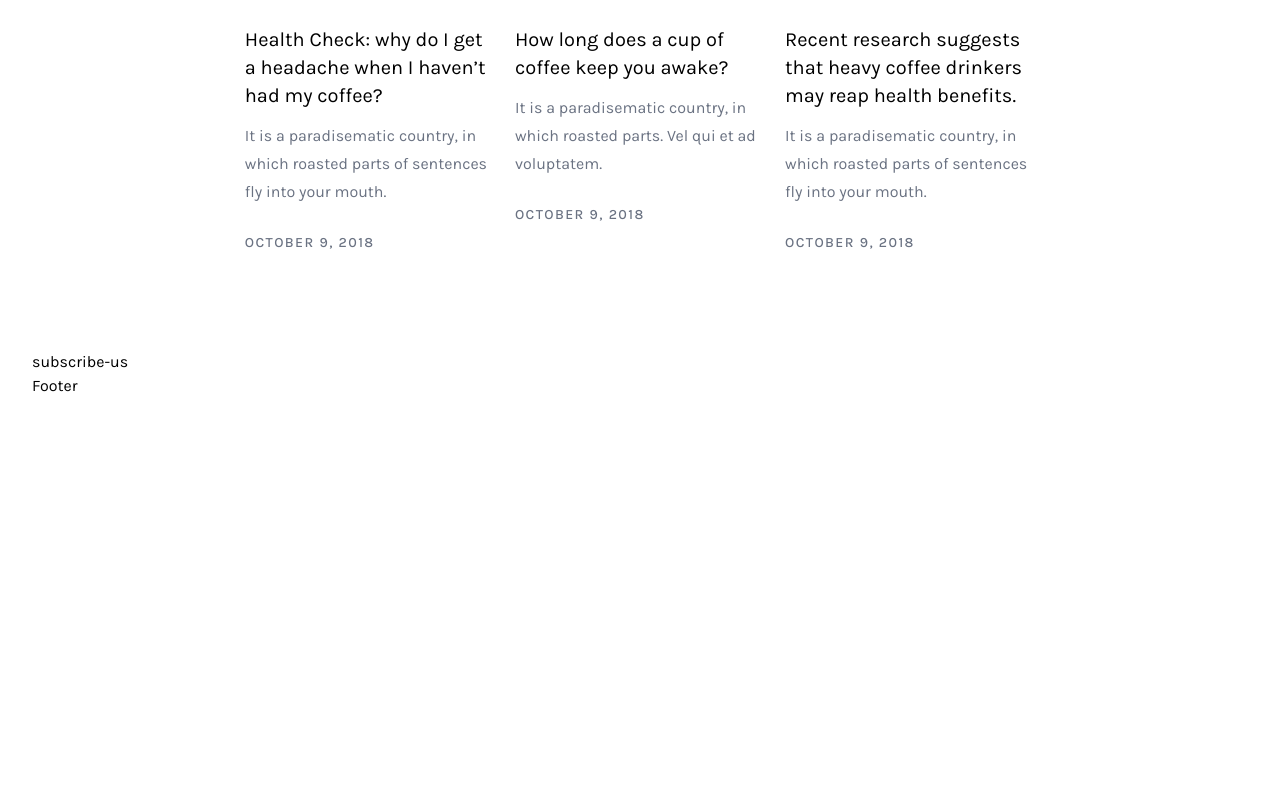
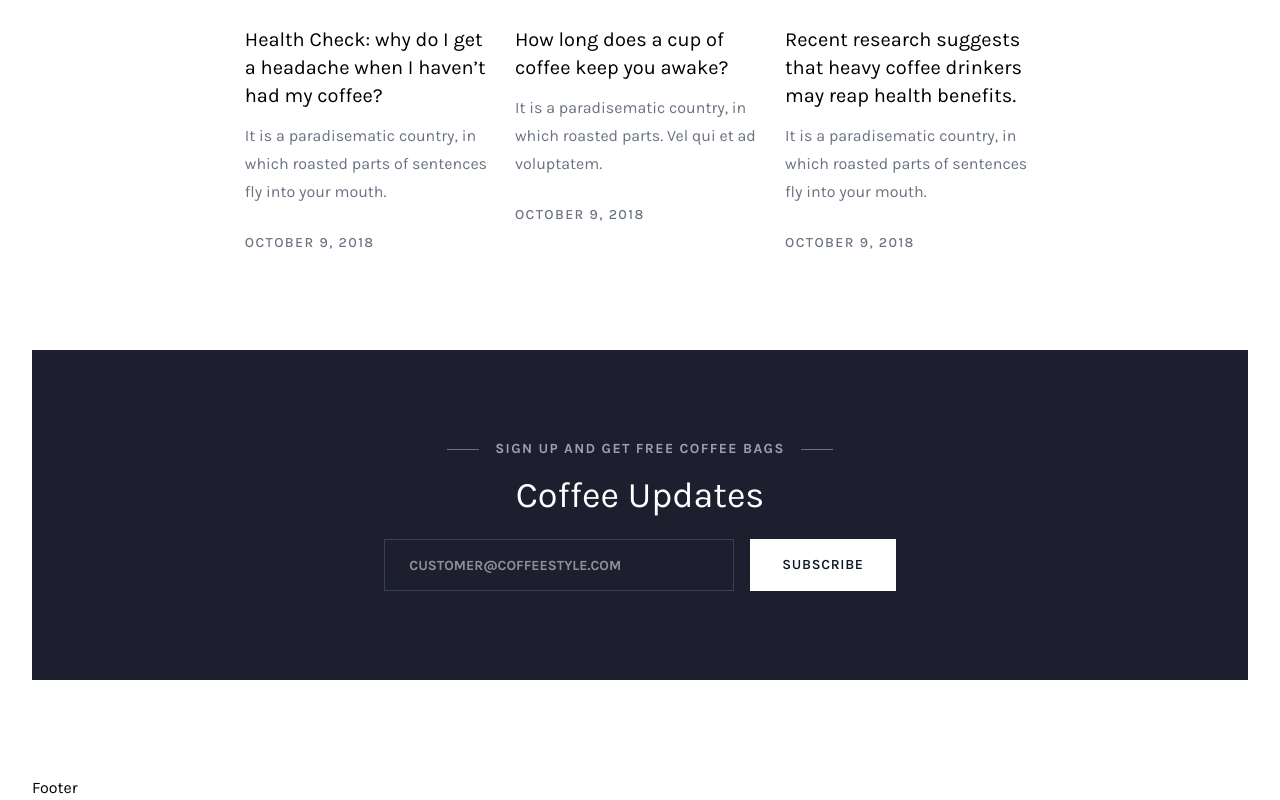
Before and after one commit to hoangtuanqn/tailwindcss-coffee-style, a website: page public/index.html in a window 1280 px wide. Shown: the part 5120-5920 px from the top of the page. Before the commit the page ends 5518 px from the top, so only its background shows below. Drawn offline with nearby package versions, Linux system fonts and the light colour scheme; files that its build step writes are made by us from their sources.

Commit message:
Add subscribe us

```diff
--- a/public/index.html
+++ b/public/index.html
@@ -464,6 +464,7 @@
                         </div>
                     </div>
 
+                    <!-- Lyfe Magazine -->
                     <div class="ht-subheadline">
                         <div class="ht-subheadline-deco-line"></div>
                         <div class="ht-subheadline-label">Buy 2 mugs and get a coffee magazine free</div>
@@ -625,7 +626,40 @@
                         </div>
                     </div>
 
-                    <div class="subscribe-us">subscribe-us</div>
+                    <div
+                        class="max-md:relative max-md:w-screen max-md:left-[calc(-50vw+50%)] subscribe-us h-[330px] bg-[#1d1f2e] mb-24 flex flex-col items-center justify-center px-4"
+                    >
+                        <div class="flex items-center justify-center mb-4">
+                            <div class="bg-gray-500 ht-subheadline-deco-line"></div>
+                            <div class="font-bold text-gray-400 ht-subheadline-label">
+                                Sign up and get free coffee bags
+                            </div>
+                            <div class="bg-gray-500 ht-subheadline-deco-line"></div>
+                        </div>
+                        <h2 class="mb-6 text-4xl text-white">Coffee Updates</h2>
+                        <div class="ht-form">
+                            <form action="" method="POST">
+                                <div class="flex flex-col gap-4 md:flex-row">
+                                    <div class="ht-form-item">
+                                        <input
+                                            type="email"
+                                            placeholder="customer@coffeestyle.com"
+                                            class="w-full md:w-[350px] h-full px-6 py-4 text-white uppercase border border-gray-700 hover:border-gray-500 focus:border-gray-500 bg-inherit duration-200 outline-none text-sm font-bold"
+                                            required
+                                        />
+                                    </div>
+                                    <div class="ht-form-item">
+                                        <button
+                                            type="submit"
+                                            class="w-full bg-white ht-button hover:bg-white/95 md:w-fit"
+                                        >
+                                            Subscribe
+                                        </button>
+                                    </div>
+                                </div>
+                            </form>
+                        </div>
+                    </div>
                 </main>
                 <footer>Footer</footer>
             </div>
```
